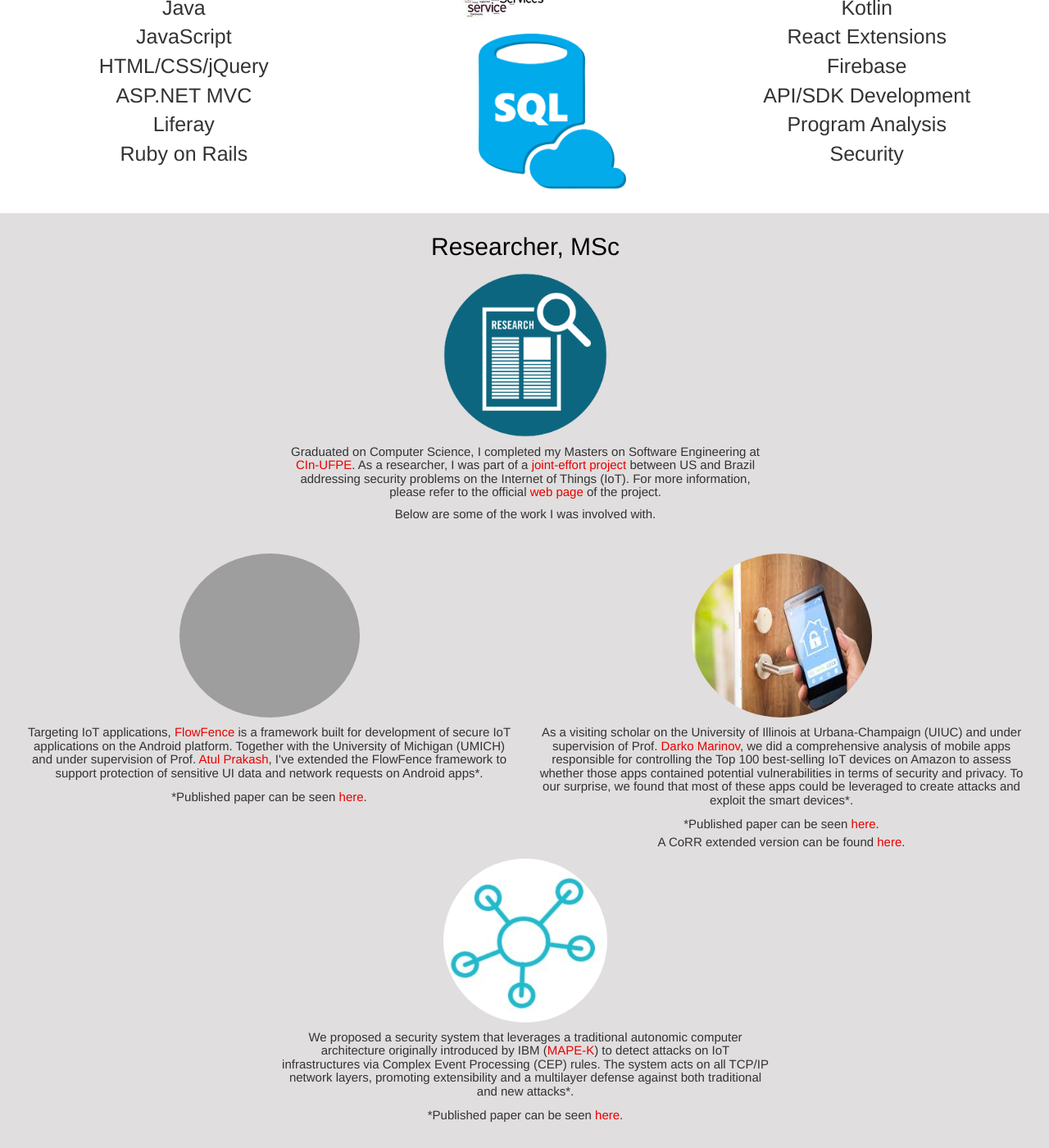
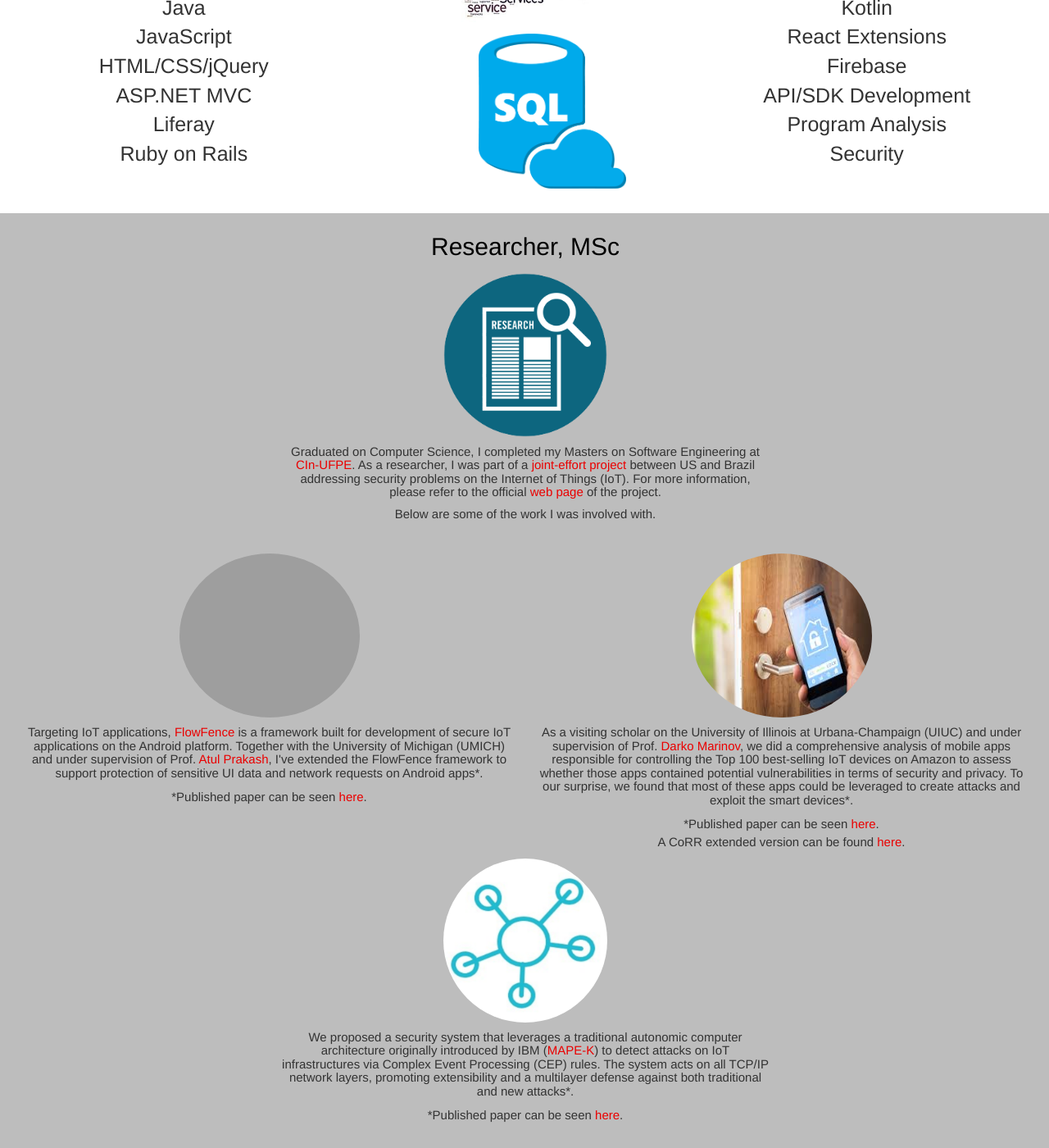
Before and after one commit to davinomjr/davinomjr.github.io, a Jekyll site: the page built from index.md, in a window 1280 px wide and 1400 px high, scrolled down 1503 px. Shown: the whole window at 82% size. Built offline with Jekyll 4.4.1, drawn with Linux system fonts in a browser that asks for light colours; grey boxes are pictures that could not be loaded.

Commit message:
Darker backbground

```diff
--- a/assets/css/site.css
+++ b/assets/css/site.css
@@ -213,7 +213,7 @@ body {
 
 
 #researcher {
-    background-color: #e0dede;
+    background-color: #bdbdbd;
 }
 
 /* BIG BUTTONS */
```
